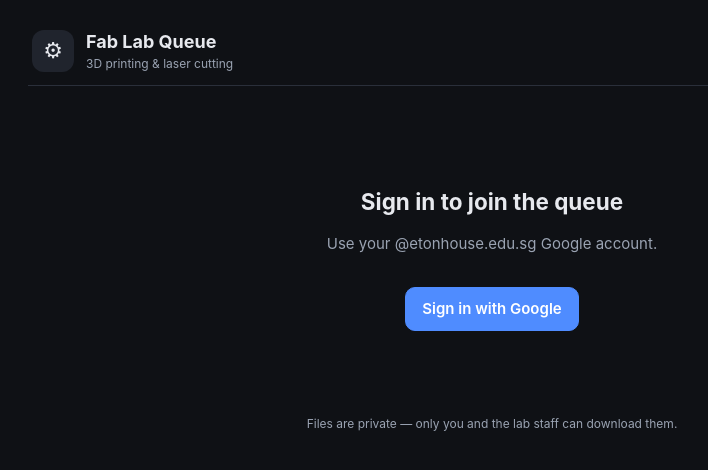
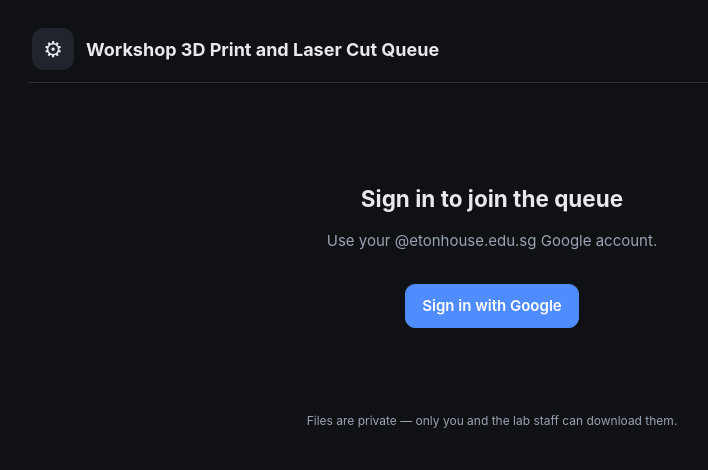
Before and after one commit to skypunch/workshop-3d-laser, a React (Vite) app: page / in a window 1280 px wide. Shown: the top 470 px of the page, without its empty margins (148-856 px from the left). Built offline with nearby package versions, Linux system fonts and the light colour scheme; no server answers.

Commit message:
Rename app to Workshop 3D Print and Laser Cut Queue

```diff
--- a/index.html
+++ b/index.html
@@ -3,7 +3,7 @@
   <head>
     <meta charset="UTF-8" />
     <meta name="viewport" content="width=device-width, initial-scale=1.0" />
-    <title>Fab Lab Queue · 3D Print &amp; Laser Cut</title>
+    <title>Workshop 3D Print and Laser Cut Queue</title>
   </head>
   <body>
     <div id="root"></div>
--- a/src/App.jsx
+++ b/src/App.jsx
@@ -57,8 +57,7 @@ export default function App() {
         <div className="brand">
           <span className="logo">⚙︎</span>
           <div>
-            <h1>Fab Lab Queue</h1>
-            <p className="muted">3D printing &amp; laser cutting</p>
+            <h1>Workshop 3D Print and Laser Cut Queue</h1>
           </div>
         </div>
         {user && (
```
Also changed, not shown: 1 other file (tests, documents, lock files or other folders).
